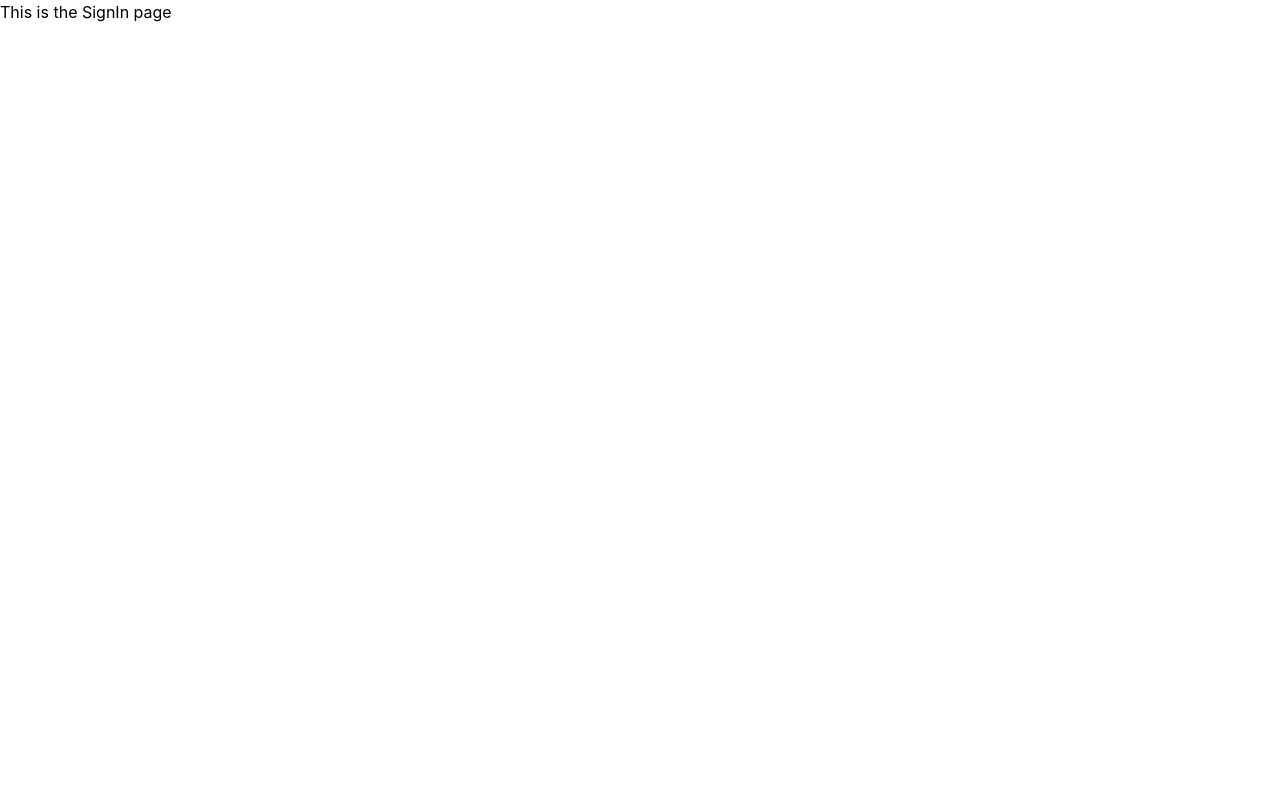
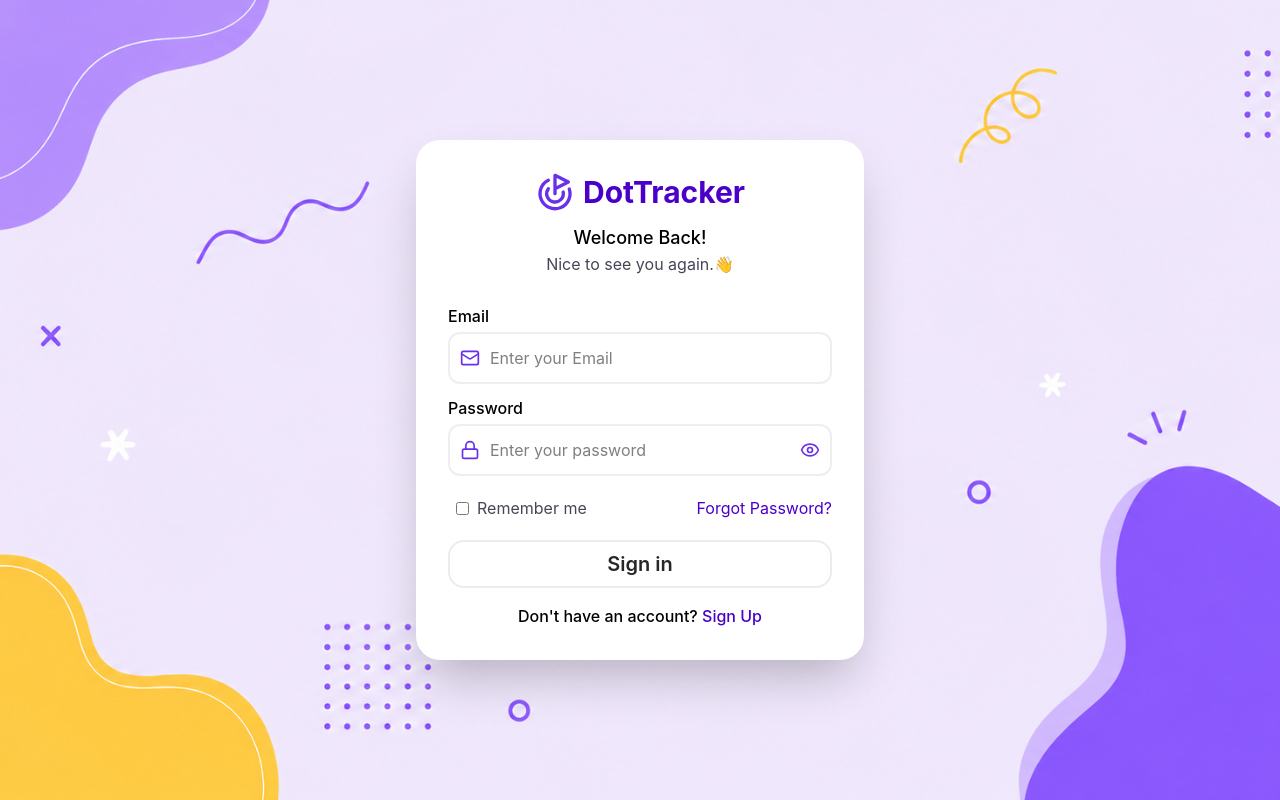
Before and after one commit to Gaurav-S-c/DotTracker, a React (Vite) app: page /login in a window 1280 px wide. Built offline with nearby package versions, Linux system fonts and the light colour scheme.

Commit message:
build the signin ,signup and forgot password page.

```diff
--- a/src/App.jsx
+++ b/src/App.jsx
@@ -23,9 +23,9 @@ export default function App(){
                 <Route path="/forgot-password" element={<ForgotPassword/>}/>
 
                 <Route path="/dashboard" element={
-                    <ProtectedRoute>
+                    //<ProtectedRoute>
                         <Layout />
-                    </ProtectedRoute>
+                    //</ProtectedRoute>
                 }>
                     <Route index element={<Dashboard />}/>
                     <Route path="applications" element={<Applications />}/>
--- a/src/Pages/ForgotPassword.jsx
+++ b/src/Pages/ForgotPassword.jsx
@@ -1,5 +1,42 @@
+import {Link , useNavigate} from "react-router-dom"
+import {Goal,Mail,ArrowLeft } from "lucide-react"
+
 export default function ForgotPassword(){
+    const navigate=useNavigate()
+
+    function handleSubmit(e){
+        e.preventDefault()
+    }
     return(
-        <h2>This is the ForgotPassword page</h2>
+        <main className="relative min-h-screen flex items-center justify-center">
+            <img src="/forgotpassword-bg.png" alt="sign-in background image" className="object-cover h-screen w-full absolute inset-0" />
+            <div className="relative z-10 bg-white w-full max-w-md rounded-3xl shadow-2xl p-8">
+                <div className='flex items-center justify-center gap-2 pb-3 text-[#4A00C9] text-center'>
+                    <Goal className='size-10 stroke-[#6a2fea]'/>
+                    <Link to="/" className='font-bold text-3xl'>DotTracker</Link>
+                </div>
+                <div className="flex justify-center">
+                    <img src="/email.png" className="w-40 object contain"/>
+                </div>
+                <p className="text-center font-medium text-lg text-[#4A00C9]">Forgot your Password ?</p>
+                <p className="text-center text-[#494456]">No worries! Enter your email and we'll send you a link to reset your password</p>
+                <form onSubmit={handleSubmit} className="mt-7">
+                    <div className="mb-3">
+                        <label className="font-medium block pb-1">Email</label>
+                        <div className="relative">
+                            <Mail size={20} className="absolute stroke-[#6a2fea] left-3 top-1/2 -translate-y-1/2"/>
+                            <input type="email" placeholder="Enter your Email" className="w-full border-2 border-[#EEEEEE] focus:outline-none rounded-xl py-3 pl-10 pr-5 focus:ring-2 focus:ring-[#bdbdbd] " required/>
+                        </div>
+                    </div>
+                    <button type="submit" className="py-2 border-2 border-[#ECECEC] font-semibold text-xl w-full rounded-2xl text-[#272727] cursor-pointer hover:text-[#E0BEF6] hover:bg-[#5919EA]">
+                        Send Reset Link
+                    </button>
+                    <div className="flex items-center justify-center gap-2 mt-5">
+                        <ArrowLeft size={20} className="stroke-[#4A00C9] text-center"/>
+                        <Link to="/register" className="text-[#4A00C9] cursor-pointer hover:underline underline-offset-4 font-medium">Back to Sign In</Link>
+                    </div>
+                </form>
+            </div>
+        </main>
     )
 }
--- a/src/Pages/Home.jsx
+++ b/src/Pages/Home.jsx
@@ -1,11 +1,14 @@
-import { Sparkles,SquareKanban,ClipboardList, FileSearch ,FileText} from "lucide-react"
-import {Link, useNavigate} from "react-router-dom"
+import { Sparkles,SquareKanban,ClipboardList, FileSearch ,FileText,Goal} from "lucide-react"
+import {Link} from "react-router-dom"
 
 export default function Home(){
     return(
         <>
             <header className="flex justify-between px-8 items-center h-13 bg-[#fdf9ff] border-b border-[#f9e9fe] fixed top-0 left-0 w-full z-50">
-                <a href="#home" className="font-bold text-3xl text-[#4A00C9] cursor-pointer">DotTracker</a>
+                <div className="flex items-center gap-2">
+                    <Goal className='size-10 stroke-[#6a2fea]'/>
+                    <a href="#home" className="font-bold text-3xl text-[#4A00C9] cursor-pointer">DotTracker</a>
+                </div>
                 <div className="flex justify-between w-70 font-medium text-[#494456]">
                     <a href="#features" className="hover:text-[#4A00C9] hover:underline underline-offset-4 cursor-pointer">Features</a>
                     <a href="#about" className="hover:text-[#4A00C9] hover:underline underline-offset-4 cursor-pointer">About</a>
--- a/src/Pages/SignIn.jsx
+++ b/src/Pages/SignIn.jsx
@@ -1,5 +1,50 @@
+import {Goal,Mail,Lock,Eye } from "lucide-react"
+import {Link,useNavigate} from "react-router-dom"
+
+
 export default function SignIn(){
+    const navigate=useNavigate()
+
+    function handleSubmit(e){
+        e.preventDefault()
+        navigate("/dashboard")
+    }
     return(
-        <h2>This is the SignIn page</h2>
+        <main className="relative min-h-screen flex items-center justify-center">
+            <img src="/signin-bg.png" alt="sign-in background image" className="object-cover h-screen w-full absolute inset-0" />
+            <div className="relative z-10 bg-white w-full max-w-md rounded-3xl shadow-2xl p-8">
+                <div className='flex items-center justify-center gap-2 pb-3 text-[#4A00C9] text-center'>
+                    <Goal className='size-10 stroke-[#6a2fea]'/>
+                    <Link to="/" className='font-bold text-3xl'>DotTracker</Link>
+                </div>
+                <p className="text-center font-medium text-lg">Welcome Back!</p>
+                <p className="text-center text-[#494456]">Nice to see you again.👋</p>
+                <form onSubmit={handleSubmit} className="mt-7">
+                    <div className="mb-3">
+                        <label className="font-medium block pb-1">Email</label>
+                        <div className="relative">
+                            <Mail size={20} className="absolute stroke-[#6a2fea] left-3 top-1/2 -translate-y-1/2"/>
+                            <input type="email" placeholder="Enter your Email" className="w-full border-2 border-[#EEEEEE] focus:outline-none rounded-xl py-3 pl-10 pr-5 focus:ring-2 focus:ring-[#bdbdbd] " required/>
+                        </div>
+                    </div>
+                    <div>
+                        <label className="font-medium block pb-1">Password</label>
+                        <div className="relative">
+                            <Lock size={20} className="absolute stroke-[#6a2fea] left-3 top-1/2 -translate-y-1/2"/>
+                            <input type="password" placeholder="Enter your password" className="w-full border-2 border-[#EEEEEE] focus:outline-none rounded-xl py-3 pl-10 pr-5 focus:ring-2 focus:ring-[#bdbdbd]" required/>
+                            <Eye size={20} className="absolute stroke-[#6a2fea] right-3 top-1/2 -translate-y-1/2 cursor-pointer"/>
+                        </div>
+                    </div>
+                    <div className="flex items-center justify-between mt-5 mb-5">
+                        <label className="flex items-center gap-2 tex-sm hover:underline cursor-pointer underline-offset-4 hover:text-[#4A00c9] text-[#494456] px-2"><input type="checkbox"/> Remember me</label>
+                        <Link to="/forgot-password" className="text-[#4A00C9] cursor-pointer">Forgot Password?</Link>
+                    </div>
+                    <button type="submit" className="py-2 border-2 border-[#ECECEC] font-semibold text-xl w-full rounded-2xl text-[#272727] cursor-pointer hover:text-[#E0BEF6] hover:bg-[#5919EA]">
+                        Sign in
+                    </button>
+                    <p className="text-center mt-4 font-medium">Don't have an account? <Link to="/register" className="text-[#4A00C9] cursor-pointer hover:underline underline-offset-4">Sign Up</Link></p>
+                </form>
+            </div>
+        </main>
     )
 }
--- a/src/Pages/SignUp.jsx
+++ b/src/Pages/SignUp.jsx
@@ -1,5 +1,52 @@
+import {Link,useNavigate} from "react-router-dom"
+import {Goal,Mail,Lock,Eye,User } from "lucide-react"
+
 export default function SignUp(){
+    const navigate=useNavigate()
+
+    function handleSubmit(e){
+        e.preventDefault()
+        navigate("/dashboard")
+    }
     return(
-        <h2>This is the SignUp page</h2>
+        <main className="relative min-h-screen flex items-center justify-center">
+            <img src="/signup-bg.png" alt="sign-in background image" className="object-cover h-screen w-full absolute inset-0" />
+            <div className="relative z-10 bg-white w-full max-w-md rounded-3xl shadow-2xl p-8">
+                <div className='flex items-center justify-center gap-2 pb-3 text-[#4A00C9] text-center'>
+                    <Goal className='size-10 stroke-[#6a2fea]'/>
+                    <Link to="/" className='font-bold text-3xl'>DotTracker</Link>
+                </div>
+                <p className="text-center font-medium text-lg">Create your account</p>
+                <p className="text-center text-[#494456]">Let's get you started.🚀</p>
+                <form onSubmit={handleSubmit} className="mt-7">
+                    <div className="mb-3">
+                        <label className="font-medium block pb-1">Name</label>
+                        <div className="relative">
+                            <User size={20} className="absolute stroke-[#6a2fea] left-3 top-1/2 -translate-y-1/2"/>
+                            <input type="text" placeholder="Enter your Name" className="w-full border-2 border-[#EEEEEE] focus:outline-none rounded-xl py-3 pl-10 pr-5 focus:ring-2 focus:ring-[#bdbdbd] " required/>
+                        </div>
+                    </div>
+                    <div className="mb-3">
+                        <label className="font-medium block pb-1">Email</label>
+                        <div className="relative">
+                            <Mail size={20} className="absolute stroke-[#6a2fea] left-3 top-1/2 -translate-y-1/2"/>
+                            <input type="email" placeholder="Enter your Email" className="w-full border-2 border-[#EEEEEE] focus:outline-none rounded-xl py-3 pl-10 pr-5 focus:ring-2 focus:ring-[#bdbdbd] " required/>
+                        </div>
+                    </div>
+                    <div className="mb-10">
+                        <label className="font-medium block pb-1">Password</label>
+                        <div className="relative">
+                            <Lock size={20} className="absolute stroke-[#6a2fea] left-3 top-1/2 -translate-y-1/2"/>
+                            <input type="password" placeholder="Enter your password" className="w-full border-2 border-[#EEEEEE] focus:outline-none rounded-xl py-3 pl-10 pr-5 focus:ring-2 focus:ring-[#bdbdbd]" required/>
+                            <Eye size={20} className="absolute stroke-[#6a2fea] right-3 top-1/2 -translate-y-1/2 cursor-pointer"/>
+                        </div>
+                    </div>
+                    <button type="submit" className="py-2 border-2 border-[#ECECEC] font-semibold text-xl w-full rounded-2xl text-[#272727] cursor-pointer hover:text-[#E0BEF6] hover:bg-[#5919EA]">
+                        Sign up
+                    </button>
+                    <p className="text-center mt-4 font-medium">Already have an account? <Link to="/login" className="text-[#4A00C9] cursor-pointer hover:underline underline-offset-4">Sign In</Link></p>
+                </form>
+            </div>
+        </main>
     )
 }
--- a/src/components/sidebar.jsx
+++ b/src/components/sidebar.jsx
@@ -5,7 +5,7 @@ export default function Sidebar() {
 
   return (
     <header className='w-52 h-screen pt-8 p-4 border-r border-[#c5a6fb] flex flex-col items-center bg-[url("/sidebar-bg.png")] bg-cover bg-center bg-no-repeat'>
-      <Link to='/' className='flex items-center gap-2 pb-10 hover:text-[#7b45f1]'>
+      <Link to='/' className='flex items-center gap-2 pb-10 hover:text-[#4A00C9]'>
         <Goal className='size-10 stroke-[#6a2fea]'/>
         <span className='font-bold text-2xl'>DotTracker</span>
       </Link>
```
Also changed, not shown: public/email.png (added).
